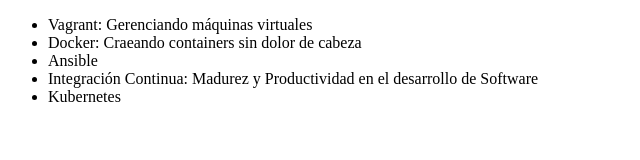
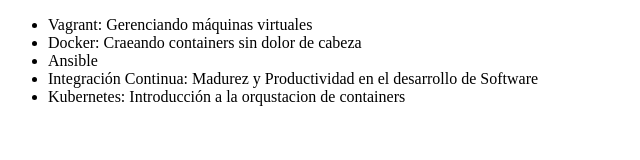
Before and after one commit to Hardrusso/alura-git, a plain HTML site: page index.html in a window 1280 px wide. Shown: the whole page, without its empty margins (0-640 px from the left). Drawn offline with Linux system fonts and the light colour scheme.

Commit message:
Cambiando el nombre del curso de kubernetes

```diff
--- a/index.html
+++ b/index.html
@@ -12,7 +12,7 @@
             <li>Docker: Craeando containers sin dolor de cabeza</li>
             <li>Ansible</li>
             <li>Integración Continua: Madurez y Productividad en el desarrollo de Software</li>
-            <li>Kubernetes</li>
+            <li>Kubernetes: Introducción a la orqustacion de containers</li>
         </ul>
 </body>
 </html>
```
